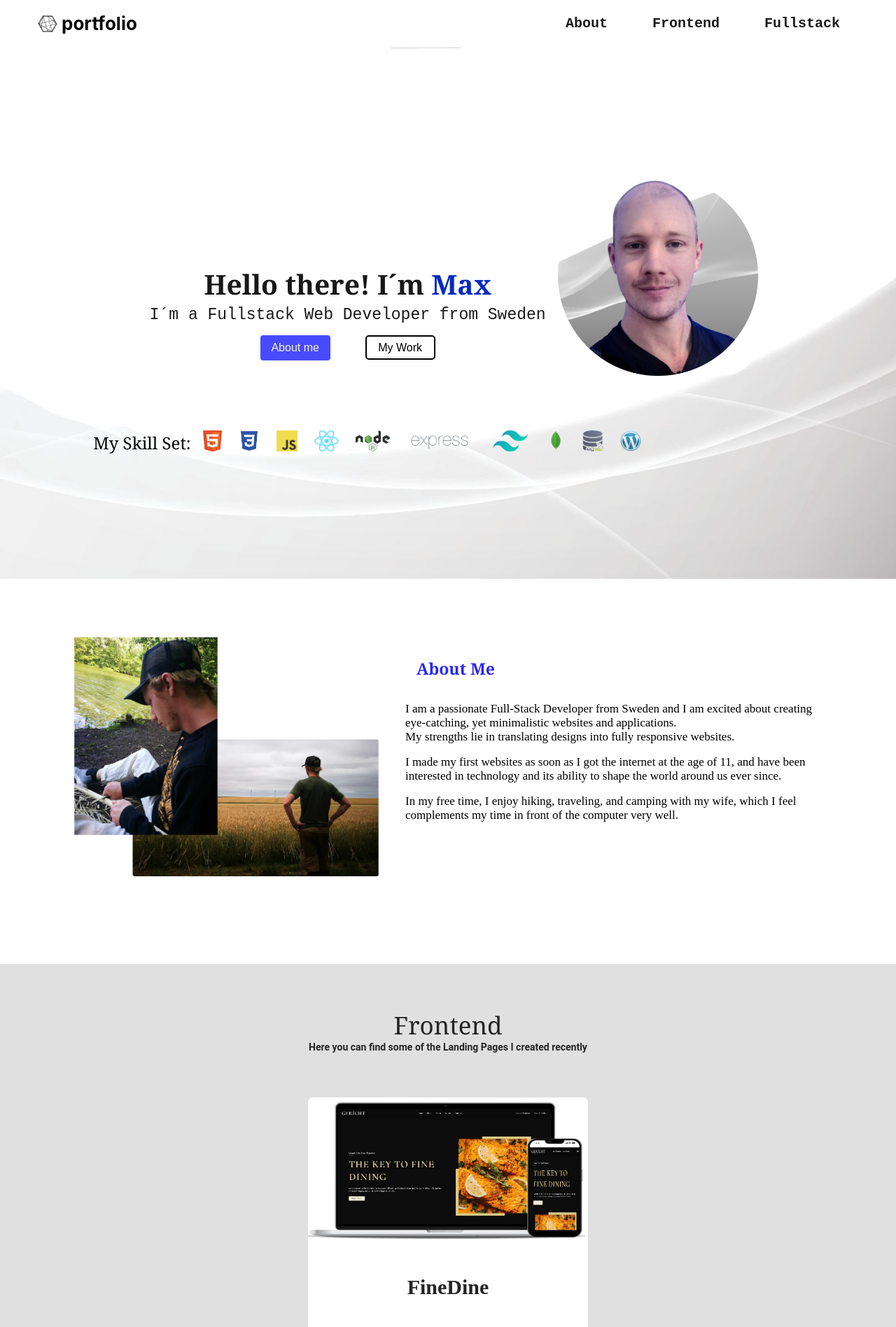
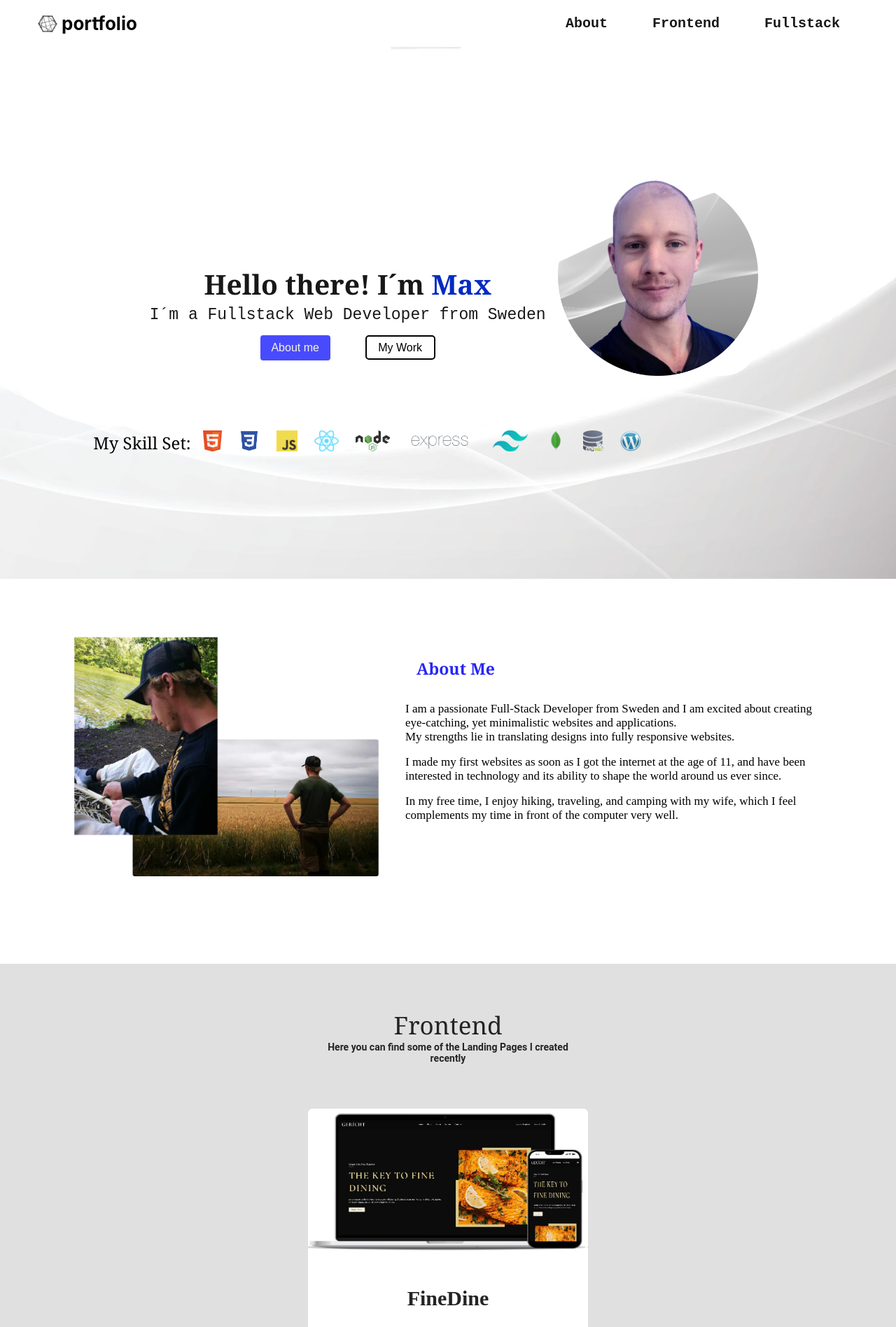
Before and after one commit to MaaX59/my_portfolio, a React (Create React App) app: page / in a window 1280 px wide. Shown: the top 1896 px of the page at 70% size. Built offline with nearby package versions, Linux system fonts and the light colour scheme.

Commit message:
minor fix to h3 on projects

```diff
--- a/src/containers/Frontend/frontend.css
+++ b/src/containers/Frontend/frontend.css
@@ -24,6 +24,7 @@
   font-family: "Roboto";
   font-size: 18px;
   text-align: center;
+  width: 95%;
 }
 .app__frontend-content {
   display: flex;
--- a/src/containers/Fullstack/fullstack.css
+++ b/src/containers/Fullstack/fullstack.css
@@ -23,6 +23,7 @@
   font-family: "Roboto";
   font-size: 18px;
   text-align: center;
+  width: 95%;
 }
 .app__fullstack-content {
   display: flex;
```
